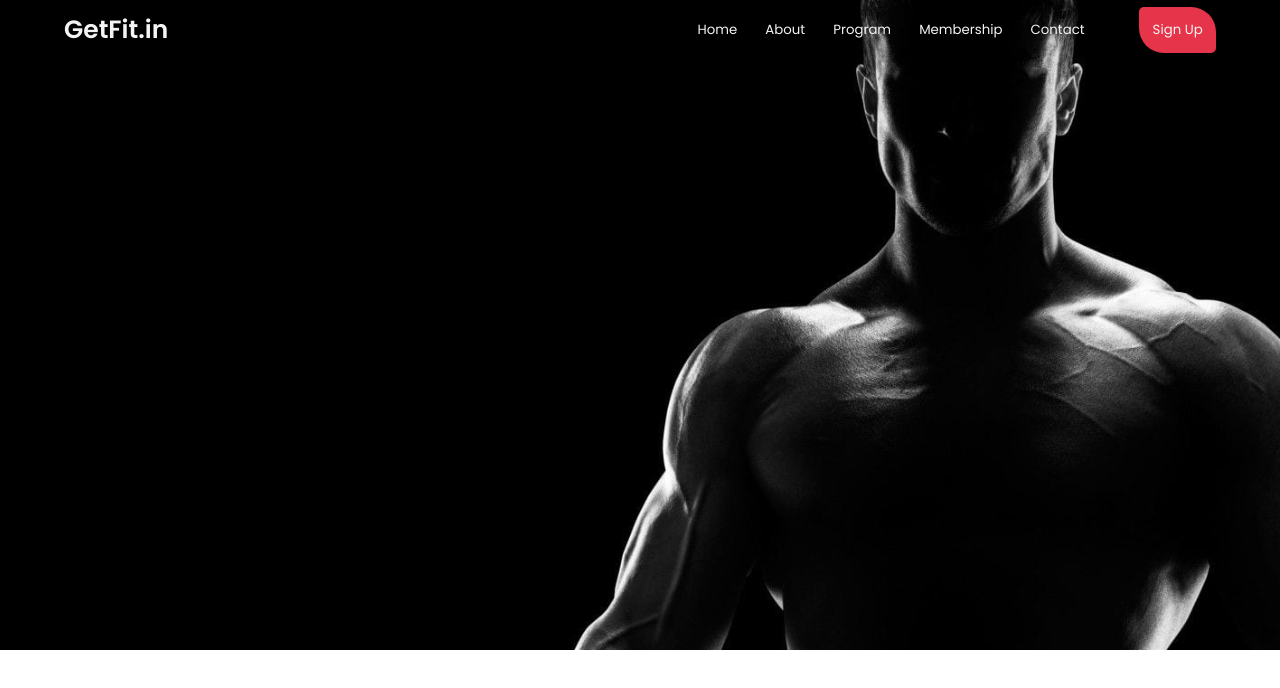
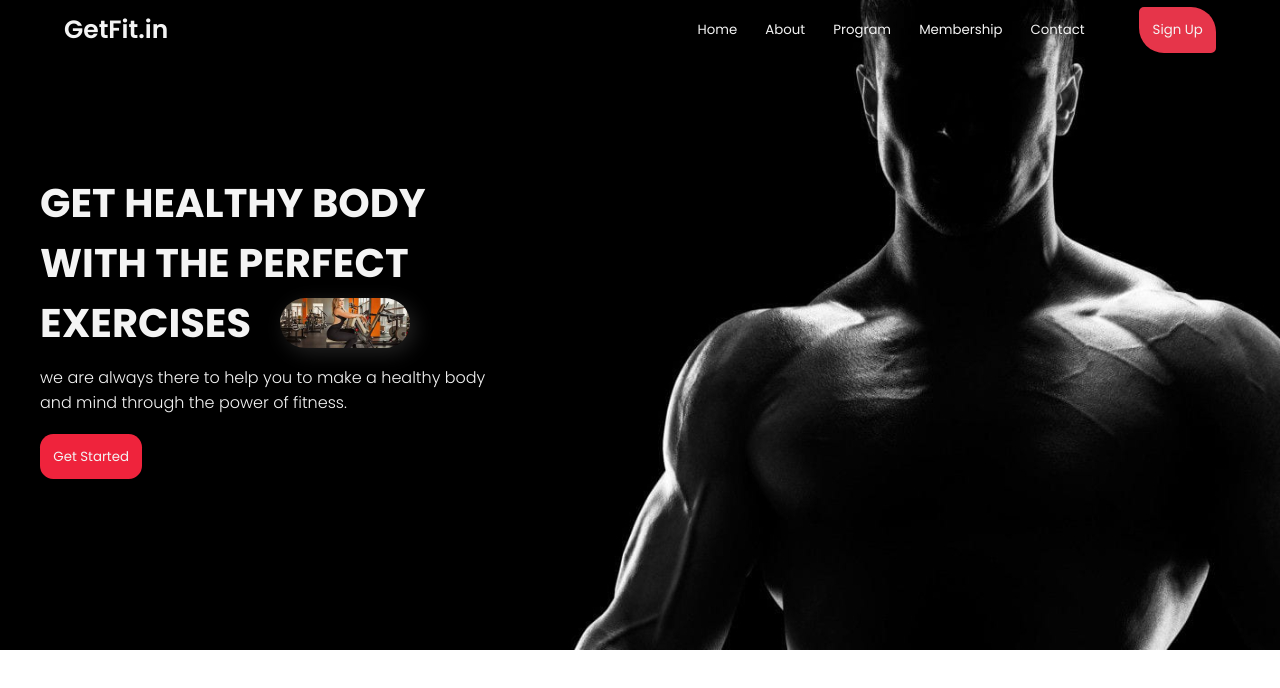
Before and after one commit to dinesh17775/getfit, a plain HTML site: page index.html in a window 1280 px wide. Drawn offline with Linux system fonts and the light colour scheme.

Commit message:
Added some more images and content for header

```diff
--- a/CSS/main.css
+++ b/CSS/main.css
@@ -12,6 +12,7 @@
 .container {
     max-width: 1200px;
     width: 90%;
+    height: auto;
     margin: 0 auto;
 }
 
@@ -40,11 +41,6 @@ a {
 .plain_txt1 {
     font-size: 1.6em;
     font-weight: 400;
-}
-
-.plain_txt2 {
-    font-size: 1.6em;
-    color: #0a0908;
 }
 
 .button1 {
@@ -133,4 +129,59 @@ a {
     background-position: left top;
     background-repeat: no-repeat;
     margin: 0 auto;
+    text-align: left;
 }
+
+.header_content {
+    width: 100%;
+    height: 80%;
+    display: flex;
+    flex-direction: column;
+    justify-content: center;
+}
+
+.container1 {
+    width: 40%;
+    height: auto;
+}
+
+.main_head_content {
+    text-transform: uppercase;
+    margin-bottom: 0.3em;
+    font-size: 4rem;
+}
+
+.main_head_content_caption {
+    margin-bottom: 2em;
+    font-weight: 100;
+}
+
+.membership_redirecting_btn {
+    width: 40%;
+    text-align: center;
+    border-radius: 1em 1em;
+}
+
+.container2 {
+    position: relative;
+}
+
+.small_boxes {
+    width: 13rem;
+    height: 50px;
+    position: absolute;
+    top: 50%;
+    left: 50%;
+    transform: translateY(70%);
+    border-radius: 3em 3em;
+    overflow: hidden;
+    box-shadow: 5px 5px 20px 0px #f4f4f422;
+}
+
+.small_boxes img {
+    width: 100%;
+    height: 100%;
+    object-fit: cover;
+    object-position: center;
+
+}
--- a/index.html
+++ b/index.html
@@ -12,8 +12,7 @@
 
 <body>
     <header class="main_header">
-        <div class="container">
-            <div class="nav_bar">
+        <nav class="nav_bar container">
             <h2 class="main_title lg_head  ">
                 <a href="index.html" class="md_head  txt_light">GetFit.in</a>
             </h2>
@@ -25,8 +24,23 @@
                 <li class="nav_item5"><a href="" class="txt_light item_link">Contact</a></li>
                 <li class="nav_item6 button1"><a href="" class="txt_light item_link1">Sign Up</a></li>
             </ul>
+        </nav>
+        <section class="header_content container">
+            <div class="container1">
+                <div class="container2">
+                    <h2 class="main_head_content lg_head txt_light">get healthy body <br> with the perfect exercises
+                    </h2>
+                    <span class="small_boxes">
+                        <img src="./img/span.jpeg" alt="">
+                    </span>
                 </div>
+                <p class="main_head_content_caption plain_txt1 txt_light">we are always there to help you to make a
+                    healthy body
+                    and mind
+                    through the power of fitness.</p>
+                <a href="" class="membership_redirecting_btn button1 txt_light">Get Started</a>
             </div>
+        </section>
     </header>
 </body>
 
```
Also changed, not shown: img/span.jpeg (added). Lines whose indentation alone changed are shown as unchanged.
